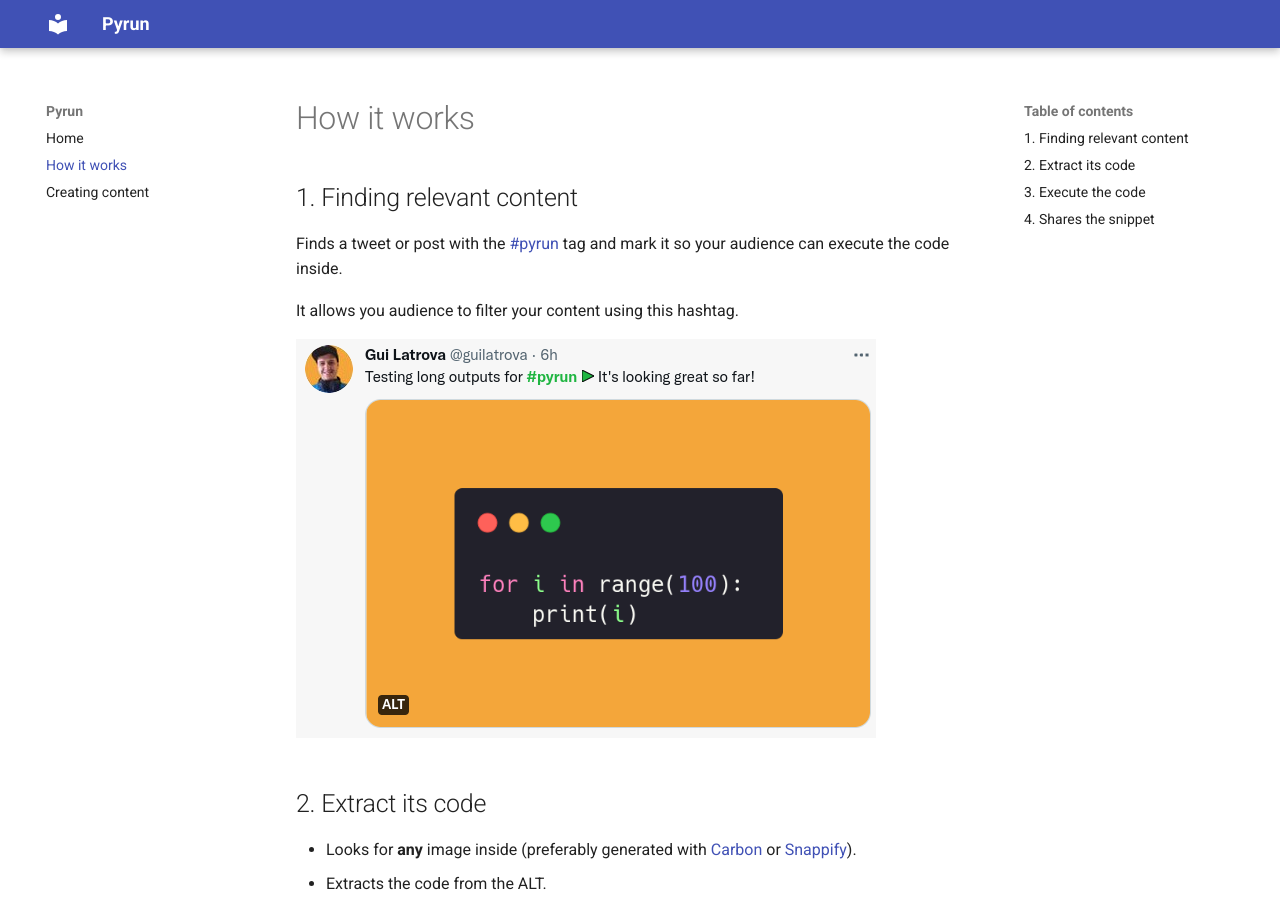
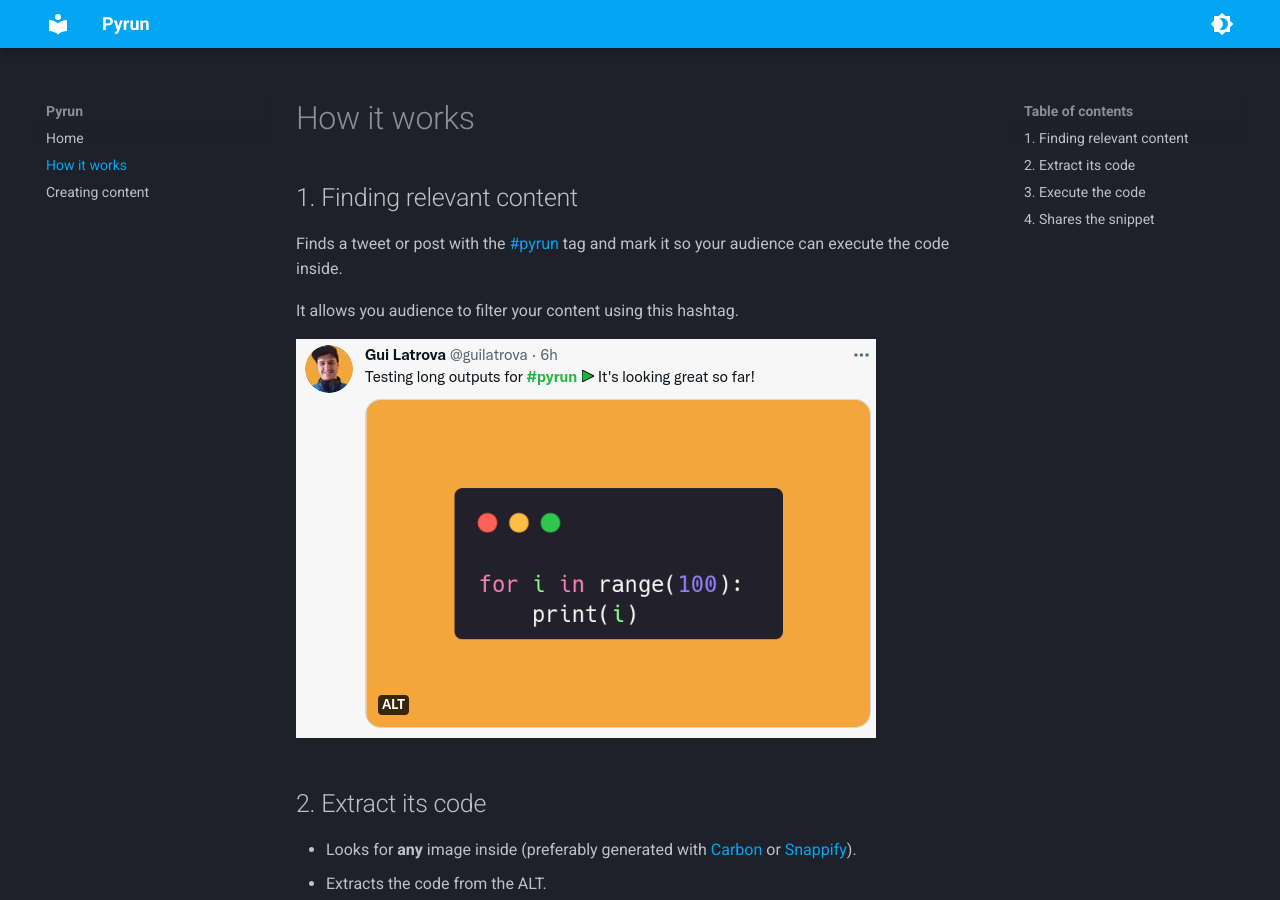
Before and after one commit to guilatrova/pyrun-docs, an MkDocs documentation site: the page built from docs/how-works.md, in a window 1280 px wide and 900 px high. Built offline with MkDocs 1.6.1 and Material for MkDocs 9.7.7, drawn with Linux system fonts in a browser that asks for light colours.

Commit message:
style: improve styling

```diff
--- a/mkdocs.yml
+++ b/mkdocs.yml
@@ -3,6 +3,31 @@ nav:
   - Home: index.md
   - How it works: how-works.md
   - Creating content: creating-content.md
+
+theme:
+  name: material
+  palette:
+    #1b9df0
+    - scheme: slate
+      primary: light blue
+      toggle:
+        icon: material/brightness-4
+        name: Switch to light mode
+
+    - scheme: default
+      primary: light blue
+      toggle:
+        icon: material/brightness-7
+        name: Switch to dark mode
+
+markdown_extensions:
+  - admonition
+  - pymdownx.details
+  - pymdownx.superfences
+  - pymdownx.highlight:
+      anchor_linenums: true
+  - pymdownx.inlinehilite
+  - pymdownx.snippets
+
 plugins:
     - mkdocs-video
-theme: material
```
Also changed, not shown: docs/creating-content.md (+7 -5 lines).
